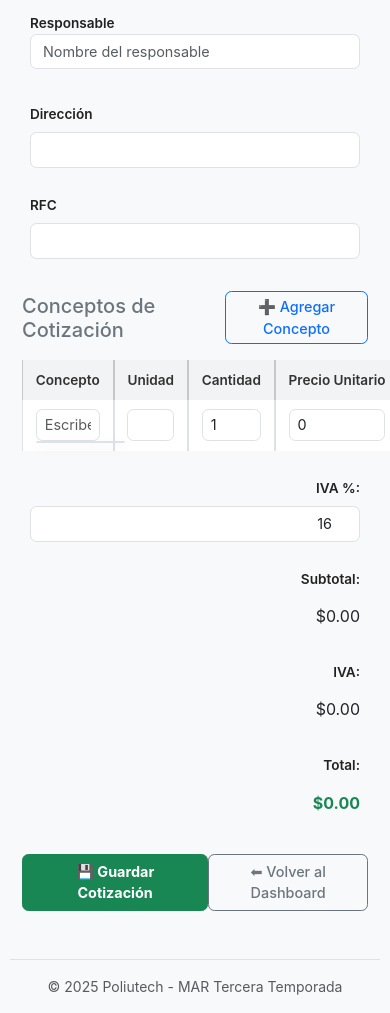
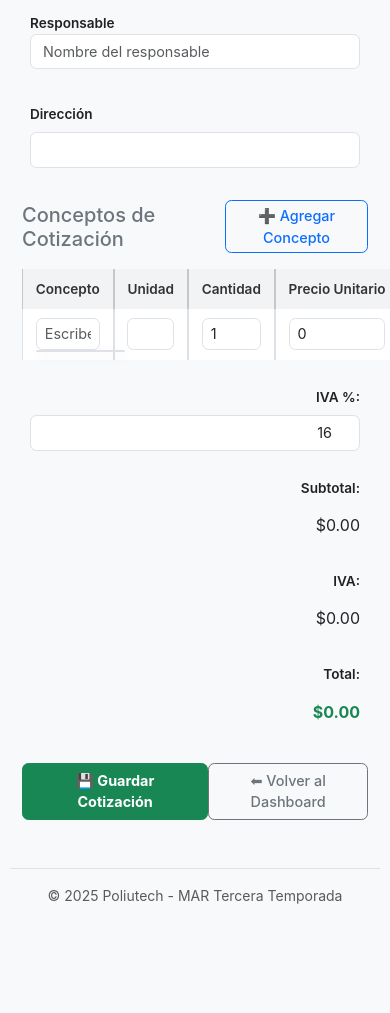
Before and after one commit to redsicomsistemas-collab/Sistema-Poliutech, a Flask app: page /cotizador in a window 390 px wide; the page is wider, and only the part inside the window is pictured. Shown: the part 527-1540 px from the top of that part. After the commit the page ends 1431 px from the top of that part, so only its background shows below. Run offline with Flask 3, Linux system fonts and the light colour scheme; some libraries are stand-ins or nearby versions.

Commit message:
Update cotizador.html

```diff
--- a/templates/cotizador.html
+++ b/templates/cotizador.html
@@ -38,14 +38,11 @@
     </div>
 
     <div class="row g-3 mt-2">
-      <div class="col-md-9">
+      <div class="col-md-12">
         <label for="direccion" class="form-label fw-semibold">Dirección</label>
         <input type="text" id="direccion" name="direccion" class="form-control">
       </div>
-      <div class="col-md-3">
-        <label for="rfc" class="form-label fw-semibold">RFC</label>
-        <input type="text" id="rfc" name="rfc" class="form-control">
-      </div>
+      <!-- ❌ Se quita RFC del formulario -->
     </div>
   </section>
 
@@ -71,7 +68,7 @@
           </tr>
         </thead>
         <tbody id="items-body">
-          <!-- Las filas se generan dinámicamente por static/js/cotizador.js -->
+          <!-- Genera filas cotizador.js -->
         </tbody>
       </table>
     </div>
@@ -99,7 +96,6 @@
     </div>
   </section>
 
-  <!-- BOTONES -->
   <div class="d-flex justify-content-between">
     <button type="submit" class="btn btn-success fw-bold px-4">💾 Guardar Cotización</button>
     <a href="{{ url_for('index') }}" class="btn btn-outline-secondary">⬅ Volver al Dashboard</a>
```
